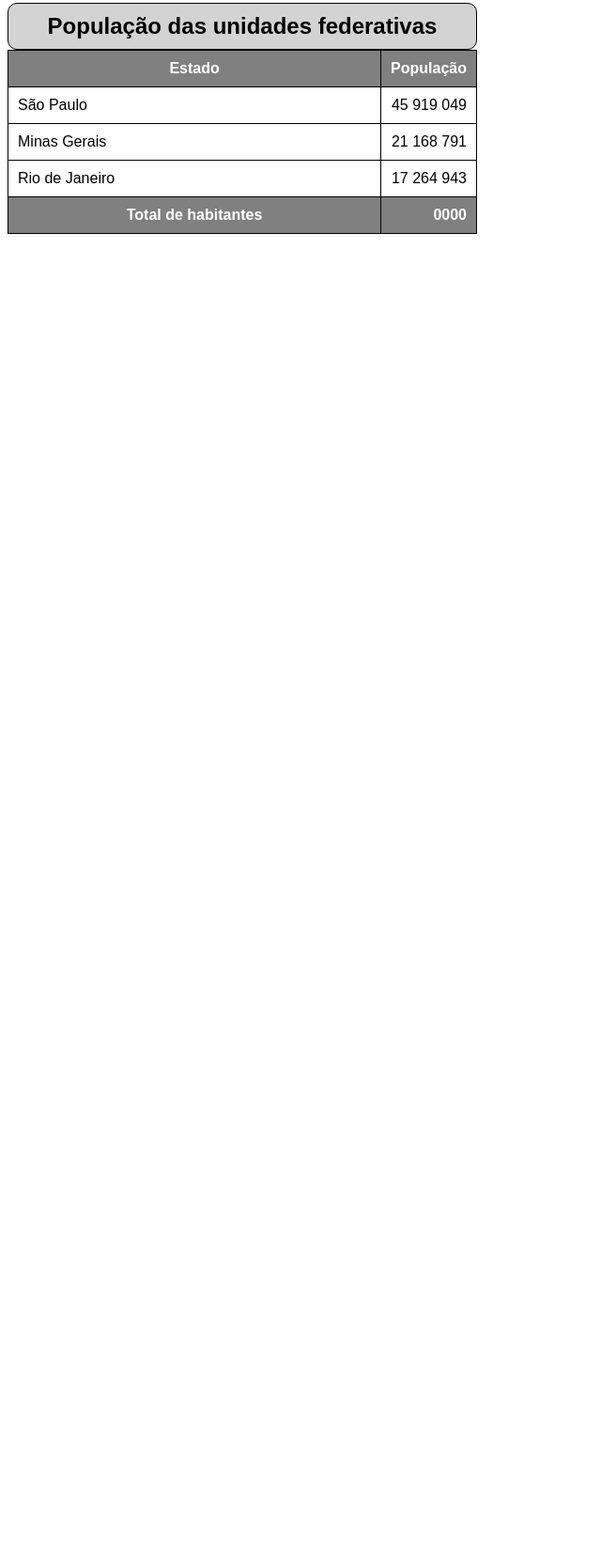
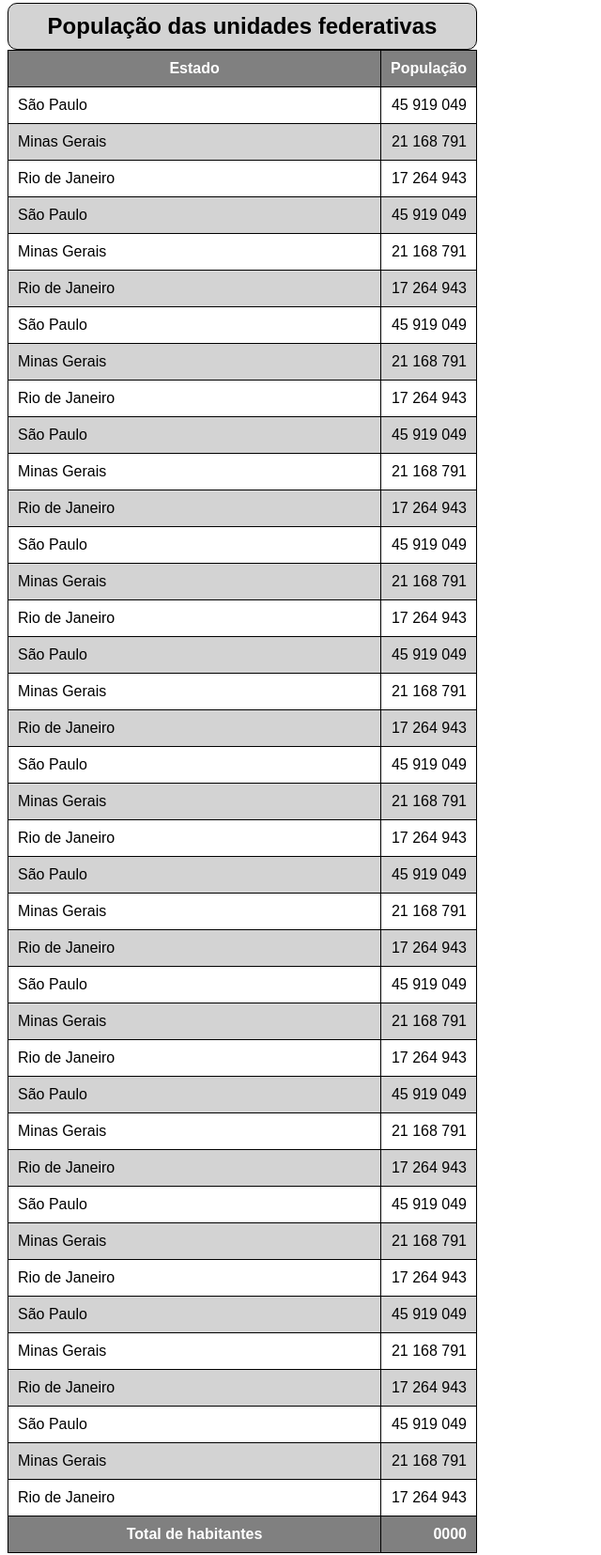
Before and after one commit to genissonjr/HTML-CSS, a plain HTML site: page Exercicios/ex023/tabela002.html in a window 1280 px wide. Shown: the part 77-1732 px from the top of the page at 94% size, without its empty margins (0-640 px from the left). Before the commit the page ends 800 px from the top, so only its background shows below. Drawn offline with Linux system fonts and the light colour scheme.

```diff
--- a/Exercicios/ex023/tabela002.html
+++ b/Exercicios/ex023/tabela002.html
@@ -12,6 +12,7 @@
         table{
             width: 500px;
             border-collapse: collapse;
+            position: relative;
 
         }
 
@@ -34,6 +35,17 @@
             background-color: gray;
             color: white;
         }
+
+        thead > tr > th {
+            position: sticky;
+            top: 0;
+            background-color: gray;
+        }
+
+        tbody > tr:nth-child(2n) {
+            background-color: lightgray;
+        }
+        /* tbody > tr:nth-child(odd) - tbody > tr:nth-child(even) */
 
         td.num {
             text-align: right;
@@ -75,6 +87,150 @@
                 <td>Rio de Janeiro</td>
                 <td class="num">17 264 943</td>
             </tr>
+            <tr>
+                <td>São Paulo</td>
+                <td class="num">45 919 049</td>
+            </tr>
+            <tr>
+                <td>Minas Gerais</td>
+                <td class="num">21 168 791</td>
+            </tr>
+            <tr>
+                <td>Rio de Janeiro</td>
+                <td class="num">17 264 943</td>
+            </tr>
+            <tr>
+                <td>São Paulo</td>
+                <td class="num">45 919 049</td>
+            </tr>
+            <tr>
+                <td>Minas Gerais</td>
+                <td class="num">21 168 791</td>
+            </tr>
+            <tr>
+                <td>Rio de Janeiro</td>
+                <td class="num">17 264 943</td>
+            </tr>
+            <tr>
+                <td>São Paulo</td>
+                <td class="num">45 919 049</td>
+            </tr>
+            <tr>
+                <td>Minas Gerais</td>
+                <td class="num">21 168 791</td>
+            </tr>
+            <tr>
+                <td>Rio de Janeiro</td>
+                <td class="num">17 264 943</td>
+            </tr>
+            <tr>
+                <td>São Paulo</td>
+                <td class="num">45 919 049</td>
+            </tr>
+            <tr>
+                <td>Minas Gerais</td>
+                <td class="num">21 168 791</td>
+            </tr>
+            <tr>
+                <td>Rio de Janeiro</td>
+                <td class="num">17 264 943</td>
+            </tr>
+            <tr>
+                <td>São Paulo</td>
+                <td class="num">45 919 049</td>
+            </tr>
+            <tr>
+                <td>Minas Gerais</td>
+                <td class="num">21 168 791</td>
+            </tr>
+            <tr>
+                <td>Rio de Janeiro</td>
+                <td class="num">17 264 943</td>
+            </tr>
+            <tr>
+                <td>São Paulo</td>
+                <td class="num">45 919 049</td>
+            </tr>
+            <tr>
+                <td>Minas Gerais</td>
+                <td class="num">21 168 791</td>
+            </tr>
+            <tr>
+                <td>Rio de Janeiro</td>
+                <td class="num">17 264 943</td>
+            </tr>
+            <tr>
+                <td>São Paulo</td>
+                <td class="num">45 919 049</td>
+            </tr>
+            <tr>
+                <td>Minas Gerais</td>
+                <td class="num">21 168 791</td>
+            </tr>
+            <tr>
+                <td>Rio de Janeiro</td>
+                <td class="num">17 264 943</td>
+            </tr>
+            <tr>
+                <td>São Paulo</td>
+                <td class="num">45 919 049</td>
+            </tr>
+            <tr>
+                <td>Minas Gerais</td>
+                <td class="num">21 168 791</td>
+            </tr>
+            <tr>
+                <td>Rio de Janeiro</td>
+                <td class="num">17 264 943</td>
+            </tr>
+            <tr>
+                <td>São Paulo</td>
+                <td class="num">45 919 049</td>
+            </tr>
+            <tr>
+                <td>Minas Gerais</td>
+                <td class="num">21 168 791</td>
+            </tr>
+            <tr>
+                <td>Rio de Janeiro</td>
+                <td class="num">17 264 943</td>
+            </tr>
+            <tr>
+                <td>São Paulo</td>
+                <td class="num">45 919 049</td>
+            </tr>
+            <tr>
+                <td>Minas Gerais</td>
+                <td class="num">21 168 791</td>
+            </tr>
+            <tr>
+                <td>Rio de Janeiro</td>
+                <td class="num">17 264 943</td>
+            </tr>
+            <tr>
+                <td>São Paulo</td>
+                <td class="num">45 919 049</td>
+            </tr>
+            <tr>
+                <td>Minas Gerais</td>
+                <td class="num">21 168 791</td>
+            </tr>
+            <tr>
+                <td>Rio de Janeiro</td>
+                <td class="num">17 264 943</td>
+            </tr>
+            <tr>
+                <td>São Paulo</td>
+                <td class="num">45 919 049</td>
+            </tr>
+            <tr>
+                <td>Minas Gerais</td>
+                <td class="num">21 168 791</td>
+            </tr>
+            <tr>
+                <td>Rio de Janeiro</td>
+                <td class="num">17 264 943</td>
+            </tr>
         </tbody>
         <tfoot>
             <tr>
```
Also changed, not shown: Exercicios/ex023/tabela003.html (added, +51 -0 lines).
